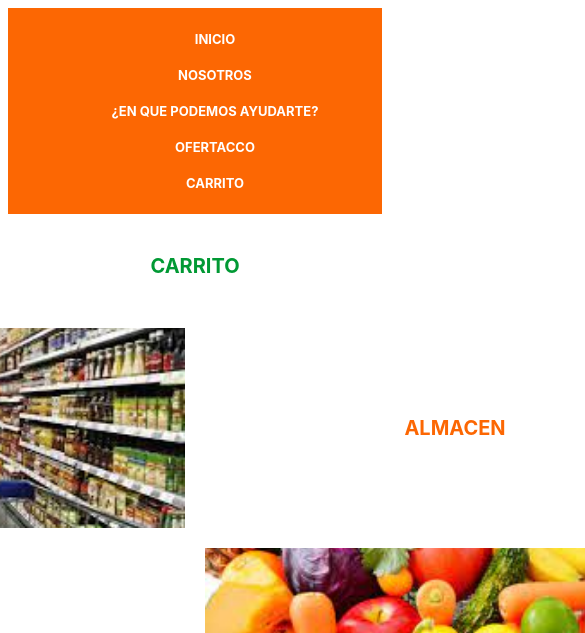
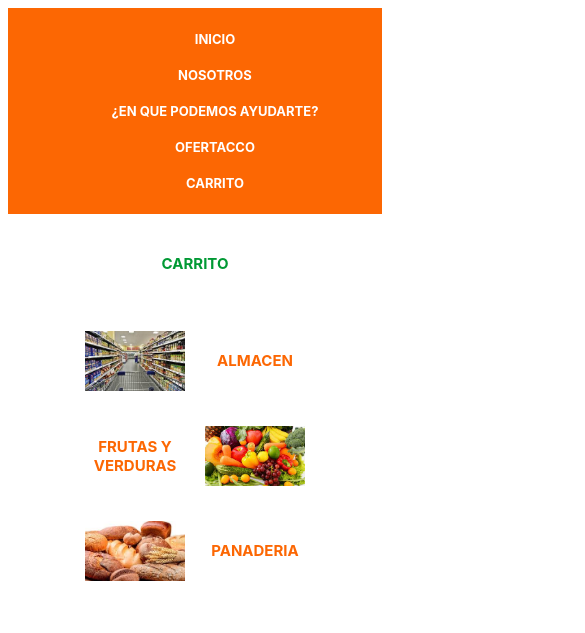
Before and after one commit to PamelaLatorre/PFLatorre, a plain HTML site: page pages/pagina-6.html in a window 390 px wide. Shown: the top 633 px of the page, 585 px wide, since content can reach past the window. Drawn offline with Linux system fonts and the light colour scheme.

Commit message:
aplicamos responsive a pagina 6

```diff
--- a/css/style.css
+++ b/css/style.css
@@ -326,13 +326,40 @@ a{
     align-self: center;
 }
 
+@media (max-width:1200px){
+    .carrito8{
+        grid-template-columns: 300px 300px;
+        grid-template-rows: repeat(3, 150px);
+        grid-template-areas:
+        "fotoal almacen"
+        "frutas fotofru"
+        "fotopan pana"
+    ;
+    justify-content: center;
+    align-items: center;
+    }
+
+    .carrito9{
+        max-width: 300px;
+        max-height: 150px;
+    }
+
+    .carrito12{
+        max-width: 300px;
+        max-height: 150px;
+    }
+
+    .carrito13{
+        max-width: 300px;
+        max-height: 150px;
+    }
+}
 
 @media (max-width:1024px){
 
     .nav1{
         justify-content: space-evenly;
     }
-
 
     .contenedor3{
         margin-left: 0%;
@@ -362,6 +389,7 @@ a{
     .img3{
         max-width: 250px;
     }
+
 }
 
 @media (max-width:900px){
@@ -377,6 +405,33 @@ a{
     }
     .img3{
         max-width: 230px;
+    }
+
+    .carrito8{
+        grid-template-columns: 150px 150px;
+        grid-template-rows: repeat(3, 85px);
+        grid-template-areas:
+        "fotoal almacen"
+        "frutas fotofru"
+        "fotopan pana"
+        ;
+        justify-content: center;
+        align-items: center;
+    }
+
+    .carrito9{
+        max-width: 150px;
+        max-height: 60px;
+    }
+
+    .carrito12{
+        max-width: 150px;
+        max-height: 60px;
+    }
+
+    .carrito13{
+        max-width: 150px;
+        max-height: 60px;
     }
 }
 
@@ -414,6 +469,7 @@ a{
         align-items: center;
         gap: 20px;
     }
+
 }
 
 @media (max-width:650px){
@@ -483,6 +539,34 @@ a{
         font-size: 80%;
     }
 
+    .titulo3{
+        font-size: 15px;
+    }
+
+    .ayuda1{
+        font-size: 15px;
+    }
+
+    .carrito7{
+        font-size: 15px;
+    }
+
+    .carrito10{
+        font-size: 15px;
+    }
+
+    .carrito11{
+        font-size: 15px;
+    }
+
+    .carrito14{
+        font-size: 15px;
+    }
+
+    .oferta2{
+        font-size: 80%;
+    }
+
 }
 
 @media (max-width:456px){
@@ -532,6 +616,34 @@ a{
     .contenedor7{
         font-size: 13px;
     }
+
+    .carrito8{
+        grid-template-columns: 100px 100px;
+        grid-template-rows: repeat(3, 75px);
+        grid-template-areas:
+        "fotoal almacen"
+        "frutas fotofru"
+        "fotopan pana"
+        ;
+        justify-content: center;
+        align-items: center;
+    }
+
+    .carrito9{
+        max-width: 100px;
+        max-height: 60px;
+    }
+
+    .carrito12{
+        max-width: 100px;
+        max-height: 60px;
+    }
+
+    .carrito13{
+        max-width: 100px;
+        max-height: 60px;
+    }
+
 }
 
 @media (max-width:406px){
@@ -542,4 +654,12 @@ a{
     .nosotros2{
         font-size: 70%;
     }
+
+    .nosotros1{
+        font-size: 70%;
+    }
+
+    .oferta2{
+        font-size: 70%;
+    }
 }
```
